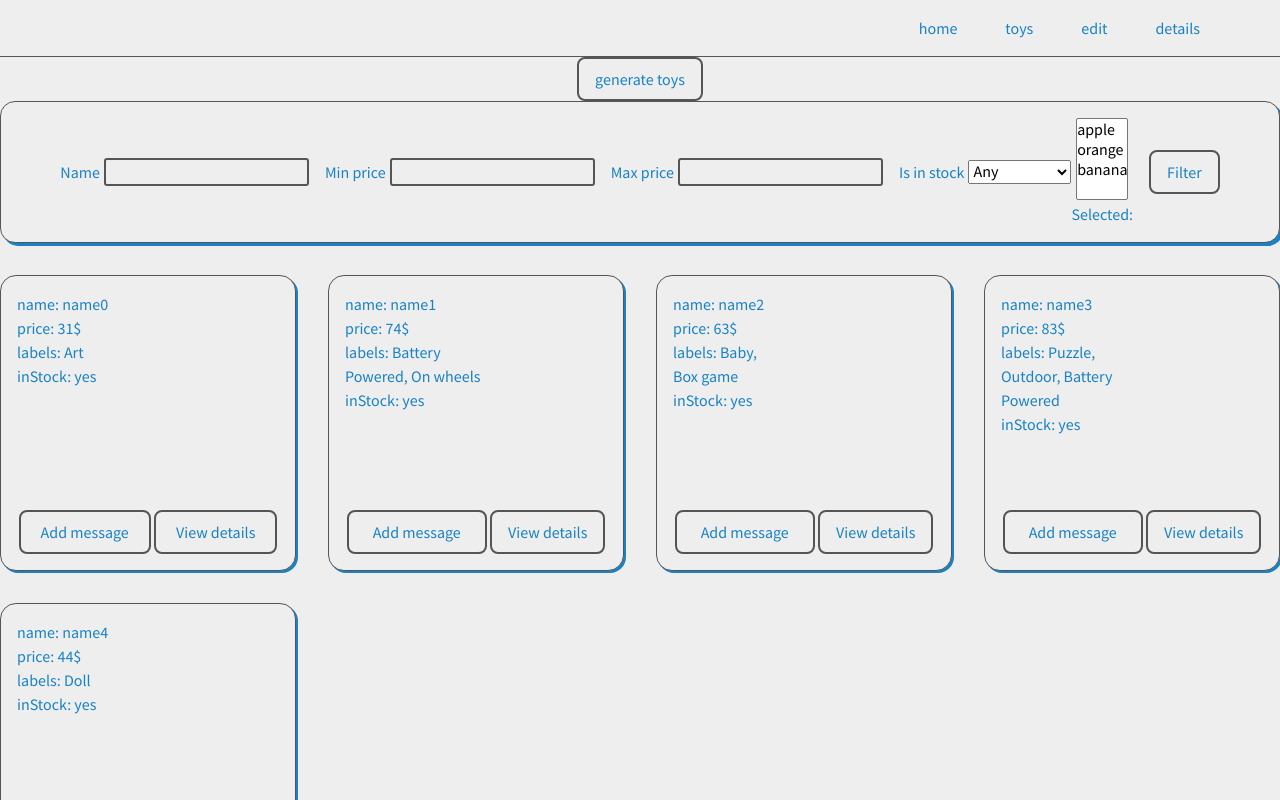
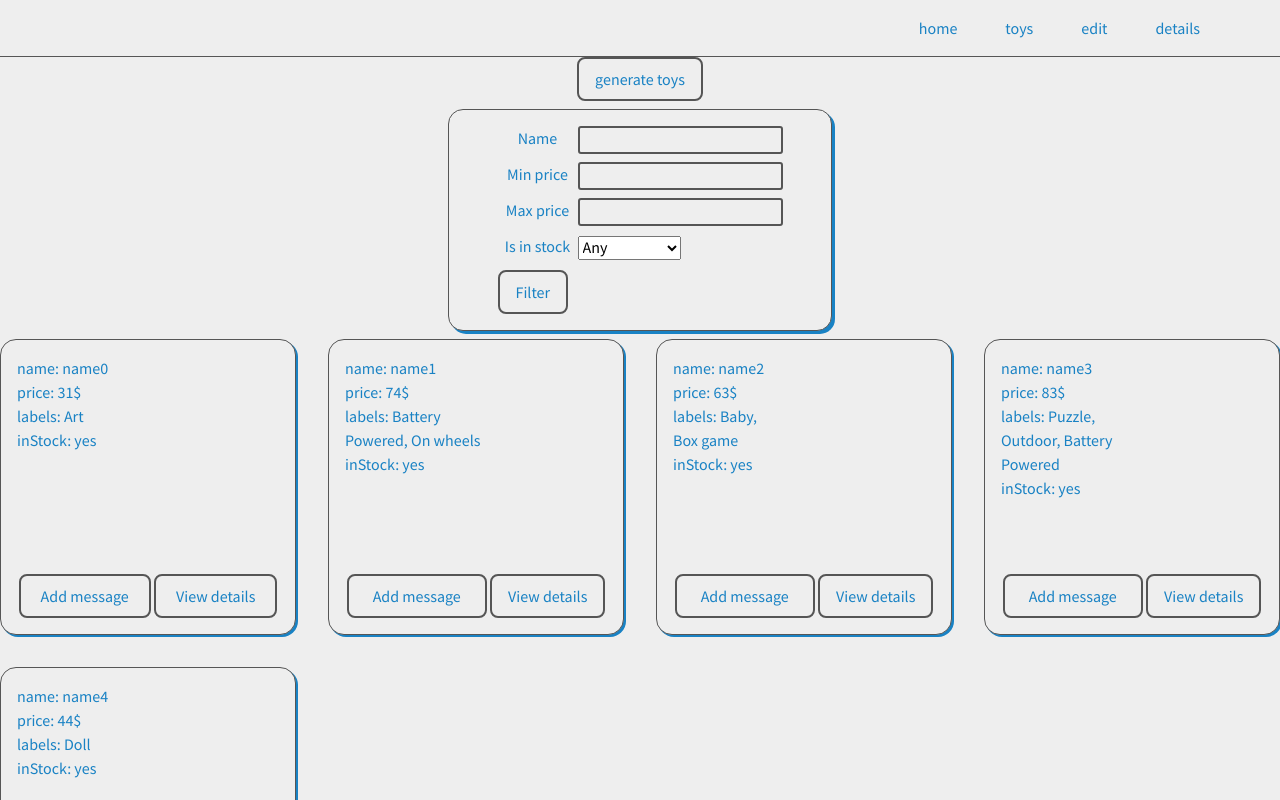
Before and after one commit to veritasx01/toy-proj, a React (Vite) app: page /toy-proj/toys in a window 1280 px wide. Shown: the top 800 px of the page. Built offline with nearby package versions, Linux system fonts and the light colour scheme.

Commit message:
minor refactor

```diff
--- a/src/components/MultiSelect.jsx
+++ /dev/null
@@ -1,39 +0,0 @@
-import { useState } from "react";
-
-export function MultiSelect({ options = ["apple", "orange", "banana"] }) {
-  const [selected, setSelected] = useState([]);
-
-  const handleChange = (e) => {
-    const values = Array.from(
-      e.target.selectedOptions,
-      (option) => option.value
-    );
-    setSelected(values);
-  };
-
-  const toggle = (value) => {
-    setSelected((prev) =>
-      prev.includes(value) ? prev.filter((v) => v !== value) : [...prev, value]
-    );
-  };
-
-  return (
-    <div>
-      <select multiple value={selected} onChange={handleChange}>
-        {options.map((opt) => (
-          <option
-            key={opt}
-            value={opt}
-            onMouseDown={(e) => {
-              e.preventDefault();
-              toggle(opt);
-            }}
-          >
-            {opt}
-          </option>
-        ))}
-      </select>
-      <p>Selected: {selected.join(", ")}</p>
-    </div>
-  );
-}
--- a/src/components/ToyFilter.jsx
+++ b/src/components/ToyFilter.jsx
@@ -1,5 +1,4 @@
 import { useEffect, useState } from "react";
-import { MultiSelect } from "./MultiSelect";
 
 export function ToyFilter({ onSetFilter }) {
   const [filterBy, setFilterBy] = useState({});
@@ -7,9 +6,11 @@ export function ToyFilter({ onSetFilter }) {
   const handleChange = (event) => {
     const { name, type } = event.target;
     let { value } = event.target;
+
     if (type === "number") {
       value = parseInt(value);
     }
+
     setFilterBy((prevFilter) => ({
       ...prevFilter,
       [name]: value,
@@ -26,13 +27,12 @@ export function ToyFilter({ onSetFilter }) {
   }, [filterBy]);
 
   return (
-    <form onSubmit={onFilterSubmit}>
-      <div className="form-col">
+    <form className="vertical-form" onSubmit={onFilterSubmit}>
+      <div className="form-row">
         <label>Name</label>
         <input type="text" name="name" onChange={handleChange} />
       </div>
-      {/* add min max range comp for price */}
-      <div className="form-col">
+      <div className="form-row">
         <label>Min price</label>
         <input
           type="number"
@@ -41,7 +41,7 @@ export function ToyFilter({ onSetFilter }) {
           onChange={handleChange}
         ></input>
       </div>
-      <div className="form-col">
+      <div className="form-row">
         <label>Max price</label>
         <input
           type="number"
@@ -50,14 +50,13 @@ export function ToyFilter({ onSetFilter }) {
           onChange={handleChange}
         ></input>
       </div>
-      <div className="form-col">
+      <div className="form-row">
         <label>Is in stock</label>
         <select name="inStock" onChange={handleChange}>
           <option value={"any"}>Any</option>
           <option value={"in-stock"}>In Stock</option>
           <option value={"not-in-stock"}>Not in Stock</option>
         </select>
-        <MultiSelect></MultiSelect>
       </div>
       <button>Filter</button>
     </form>
```
